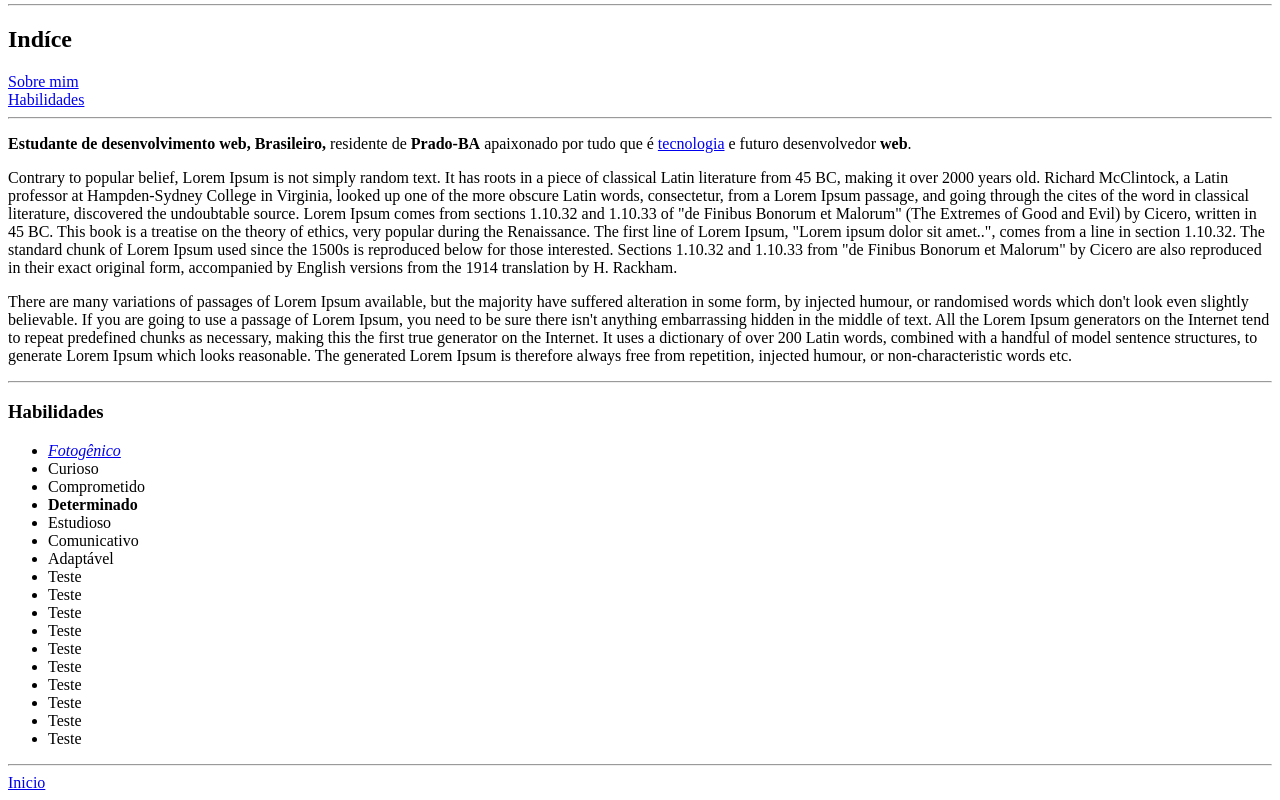
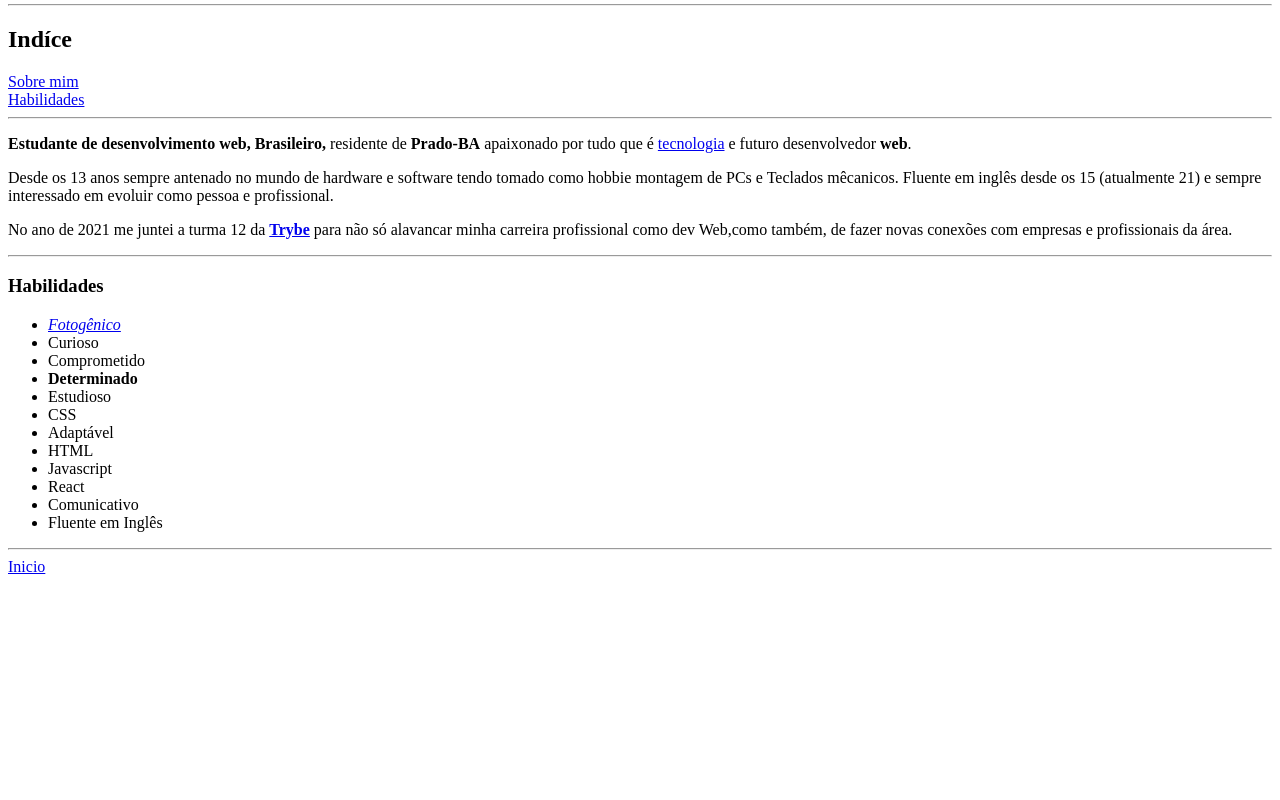
Before and after one commit to Vinicius-Naoke/Vinicius-Naoke.github.io, a plain HTML site: page index.html in a window 1280 px wide. Shown: the part 388-1188 px from the top of the page. After the commit the page ends 972 px from the top, so only its background shows below. Drawn offline with Linux system fonts and the light colour scheme.

Commit message:
adicionada base final do portifolio

```diff
--- a/index.html
+++ b/index.html
@@ -17,10 +17,9 @@
     <a href="#skills"  >Habilidades</a> <br>
         <hr>
     <!--Descrição-->
-    <p id="about-me"><strong>Estudante de desenvolvimento web, Brasileiro,</strong> residente de <strong>Prado-BA</strong> apaixonado por tudo que é <a href="https://www.nytimes.com/section/technology" target="_blank">tecnologia</a> e futuro desenvolvedor <strong>web</strong>. </p>
-    <p>Contrary to popular belief, Lorem Ipsum is not simply random text. It has roots in a piece of classical Latin literature from 45 BC, making it over 2000 years old. Richard McClintock, a Latin professor at Hampden-Sydney College in Virginia, looked up one of the more obscure Latin words, consectetur, from a Lorem Ipsum passage, and going through the cites of the word in classical literature, discovered the undoubtable source. Lorem Ipsum comes from sections 1.10.32 and 1.10.33 of "de Finibus Bonorum et Malorum" (The Extremes of Good and Evil) by Cicero, written in 45 BC. This book is a treatise on the theory of ethics, very popular during the Renaissance. The first line of Lorem Ipsum, "Lorem ipsum dolor sit amet..", comes from a line in section 1.10.32.
-      The standard chunk of Lorem Ipsum used since the 1500s is reproduced below for those interested. Sections 1.10.32 and 1.10.33 from "de Finibus Bonorum et Malorum" by Cicero are also reproduced in their exact original form, accompanied by English versions from the 1914 translation by H. Rackham.</p>
-      <p>There are many variations of passages of Lorem Ipsum available, but the majority have suffered alteration in some form, by injected humour, or randomised words which don't look even slightly believable. If you are going to use a passage of Lorem Ipsum, you need to be sure there isn't anything embarrassing hidden in the middle of text. All the Lorem Ipsum generators on the Internet tend to repeat predefined chunks as necessary, making this the first true generator on the Internet. It uses a dictionary of over 200 Latin words, combined with a handful of model sentence structures, to generate Lorem Ipsum which looks reasonable. The generated Lorem Ipsum is therefore always free from repetition, injected humour, or non-characteristic words etc.</p>
+    <p id="about-me"><strong>Estudante de desenvolvimento web, Brasileiro,</strong> residente de <strong>Prado-BA</strong> apaixonado por tudo que é <a href="https://www.nytimes.com/section/technology" target="_blank">tecnologia</a> e futuro desenvolvedor <strong>web</strong>.</p>
+    <p>Desde os 13 anos sempre antenado no mundo de hardware e software tendo tomado como hobbie montagem de PCs e Teclados mêcanicos. Fluente em inglês desde os 15 (atualmente 21) e sempre interessado em evoluir como pessoa e profissional.</p>
+    <p> No ano de 2021 me juntei a turma 12 da <strong><a href="https://www.betrybe.com/" target="_blank">Trybe</a></strong> para não só alavancar minha carreira profissional como dev Web,como também, de fazer novas conexões com empresas e profissionais da área. </p>
         <hr>
     <!--Lista de habilidades-->
     <h3 id="skills">Habilidades</h3>
@@ -30,18 +29,13 @@
     <li>Comprometido</li>
     <li><strong>Determinado</strong></li>
     <li>Estudioso</li>
+    <li>CSS</li>
+    <li>Adaptável</li>
+    <li>HTML</li>
+    <li>Javascript</li>
+    <li>React</li>
     <li>Comunicativo</li>
-    <li>Adaptável</li>
-    <li>Teste</li>
-    <li>Teste</li>
-    <li>Teste</li>
-    <li>Teste</li>
-    <li>Teste</li>
-    <li>Teste</li>
-    <li>Teste</li>
-    <li>Teste</li>
-    <li>Teste</li>
-    <li>Teste</li>
+    <li>Fluente em Inglês</li>
     </ul>
         <hr>
         <!--Voltar para o início -->
```
